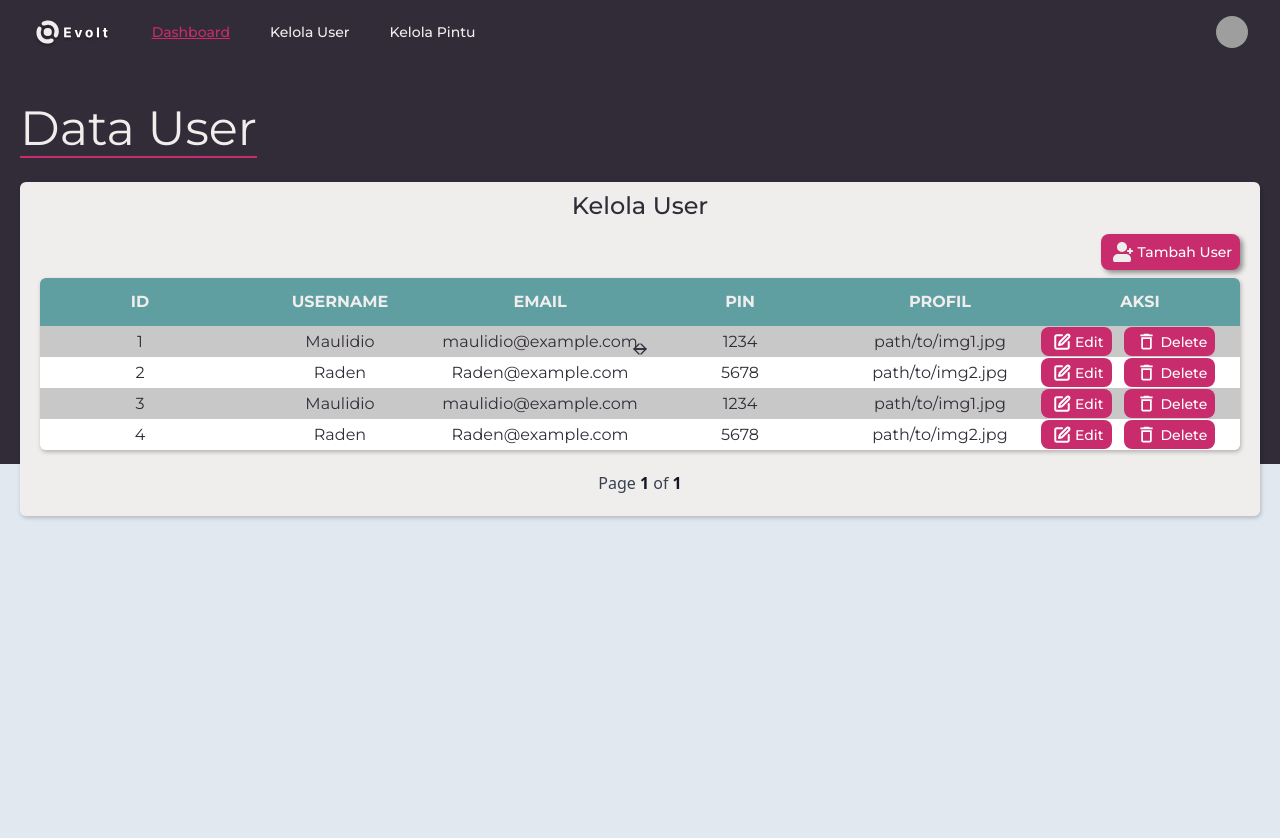
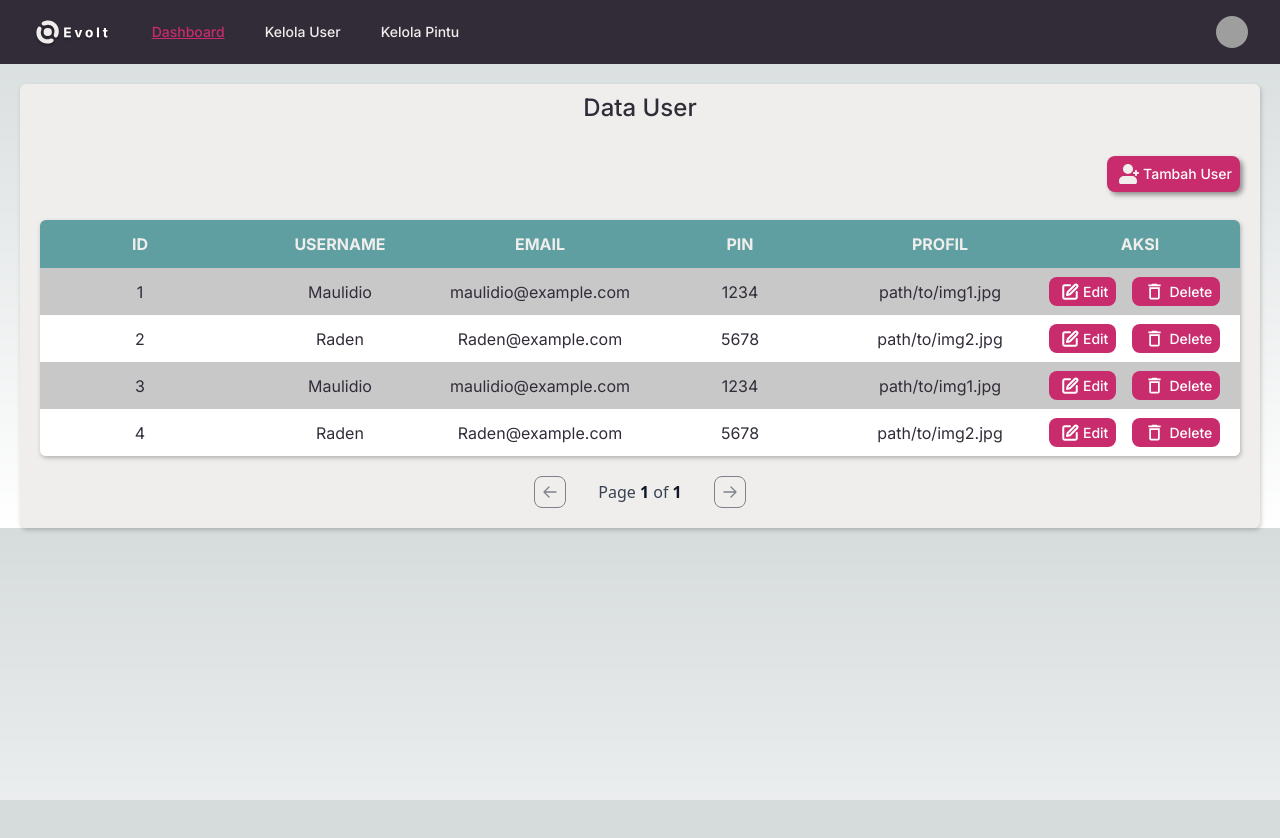
Before and after one commit to DioGitH/evolt-website, a Next.js app in the folder src/evolt-website/: page /user in a window 1280 px wide. Shown: the top 838 px of the page. After the commit the page ends 800 px from the top, so only its background shows below. Built offline with nearby package versions, Linux system fonts and the light colour scheme; grey boxes are pictures that could not be loaded.

Commit message:
Update halaman kelola user

```diff
--- a/src/evolt-website/src/app/user/layout.tsx
+++ /dev/null
@@ -1,17 +0,0 @@
-import Navbar from '@/components/navbar';
-import React from 'react';
-
-const Layout = ({children}:any) => {
-    return(
-        <div className='relative font-montserrat min-h-[150vh] bg-slate-200'>
-            <div className="container sticky top-0 w-full z-20">
-                <Navbar />
-            </div>
-            <div className='container mx-auto'>
-                {children}
-            </div>
-        </div>
-    )
-}
-
-export default Layout;
--- a/src/evolt-website/src/app/user/page.tsx
+++ b/src/evolt-website/src/app/user/page.tsx
@@ -15,23 +15,19 @@ const dummy = [
     { id: 4, username: "Raden", email: "Raden@example.com", pin: "5678", profil: "path/to/img2.jpg", detailId: 2, additionalDetailId: 104 },
 ];
 
-export default function Dashboard(){
-    return(
-        <div>
-            {/* Dashboard */}
-            <div className="absolute h-[50vh] w-full bg-palette-1">
-
-            </div>
-            <div className="grid h-fit w-full">
-                <div className="z-10 text-5xl text-palette-3 mt-10 ml-5 h-fit w-fit">
-                    Data User
-                    <hr className="border-t-2 border-pallete-4 my-1" />
-                </div>
-                <LogTable data={dummy} itemsPerPage={5} />
-            </div>
+export default function Dashboard() {
+    return (
+      <div>
+        <div className="grid h-fit">
+          {/* Navbar */}
+          <Navbar />
         </div>
-    )
-}
+        <div className="justify-center items-center gap-y-12">
+          <LogTable data={dummy} itemsPerPage={5} />
+        </div>
+      </div>
+    );
+  }
 
 function LogTable({data, itemsPerPage}:any){
     const [currentPage, setCurrentPage] = useState(1);
@@ -55,7 +51,7 @@ function LogTable({data, itemsPerPage}:any){
     return(
         <div className="text-center text-palette-1 mt-5  ml-5 mr-5 bg-palette-3 drop-shadow-[1px_2px_2px_rgba(0,0,0,0.20)] rounded-md">
             <div className="h-fit w-full pt-2 pb-1 text-2xl font-medium">
-                Kelola User
+                Data User
             </div>
 
             <div className="grid justify-between ml-5 mt-2">
@@ -112,7 +108,7 @@ function LogTable({data, itemsPerPage}:any){
                     <button
                         onClick={() => goToPage(currentPage > 1 ? currentPage - 1 : 1)}
                         disabled={currentPage === 1}
-                        className="pagination-button"
+                        className="relative h-8 max-h-[32px] w-8 max-w-[32px] select-none rounded-lg border border-gray-900 text-center align-middle font-sans text-xs font-medium uppercase text-gray-900 transition-all hover:opacity-75 focus:ring focus:ring-gray-300 active:opacity-[0.85] disabled:pointer-events-none disabled:opacity-50 disabled:shadow-none"
                         type="button">
                         <span className="absolute transform -translate-x-1/2 -translate-y-1/2 top-1/2 left-1/2">
                             <svg xmlns="http://www.w3.org/2000/svg" fill="none" viewBox="0 0 24 24" strokeWidth="2" stroke="currentColor"
@@ -128,7 +124,7 @@ function LogTable({data, itemsPerPage}:any){
                     <button
                         onClick={() => goToPage(currentPage < totalPages ? currentPage + 1 : totalPages)}
                         disabled={currentPage === totalPages}
-                        className="pagination-button"
+                        className="relative h-8 max-h-[32px] w-8 max-w-[32px] select-none rounded-lg border border-gray-900 text-center align-middle font-sans text-xs font-medium uppercase text-gray-900 transition-all hover:opacity-75 focus:ring focus:ring-gray-300 active:opacity-[0.85] disabled:pointer-events-none disabled:opacity-50 disabled:shadow-none"
                         type="button">
                         <span className="absolute transform -translate-x-1/2 -translate-y-1/2 top-1/2 left-1/2">
                             <svg xmlns="http://www.w3.org/2000/svg" fill="none" viewBox="0 0 24 24" strokeWidth="2" stroke="currentColor"
--- a/src/evolt-website/src/components/adduser.tsx
+++ b/src/evolt-website/src/components/adduser.tsx
@@ -14,7 +14,7 @@ export default function AddUserModal() {
 
     return (
         <>
-            <button type="button" onClick={openModal} className="flex items-center p-2.5 ms-2 me-5 text-sm font-medium text-white bg-pallete-4 rounded-lg px-2 py-1" style={{ boxShadow: '3px 3px 5px rgba(0, 0, 0, 0.4)' }}>
+            <button type="button" onClick={openModal} className="flex items-center p-2.5 ms-2 m-5 text-sm font-medium text-white bg-pallete-4 rounded-lg px-2 py-1" style={{ boxShadow: '3px 3px 5px rgba(0, 0, 0, 0.4)' }}>
                 <img className="h w-auto m-1" src="/assets/img/addUserIcon.svg" />
                 <span className="sr-only">Tambah User</span> Tambah User
             </button>
--- a/src/evolt-website/src/components/deleteuser.tsx
+++ b/src/evolt-website/src/components/deleteuser.tsx
@@ -14,7 +14,7 @@ export default function DeleteUserModal({itemId, time, username, image}:any) {
 
     return (
         <>
-            <button type="button" onClick={openModal} className="flex items-center text-sm font-medium text-white bg-pallete-4 rounded-lg px-2">
+            <button type="button" onClick={openModal} className="flex items-center m-2 text-sm font-medium text-white bg-pallete-4 rounded-lg px-2">
                 <img className="h w-auto m-1" src="/assets/img/deleteButton.svg" />
                 <span className="sr-only">Delete</span> Delete
             </button>
--- a/src/evolt-website/src/components/edituser.tsx
+++ b/src/evolt-website/src/components/edituser.tsx
@@ -22,7 +22,7 @@ export default function EditUserModal() {
 
     return (
         <>
-           <button type="button" onClick={openModal} className="flex items-center me-3 text-sm font-medium text-white bg-pallete-4 rounded-lg px-2">
+           <button type="button" onClick={openModal} className="flex items-center m-2 text-sm font-medium text-white bg-pallete-4 rounded-lg px-2">
                 <img className="h w-auto m-1" src="/assets/img/editButton.svg" />
                 <span className="sr-only">Edit</span> Edit
             </button>
```
